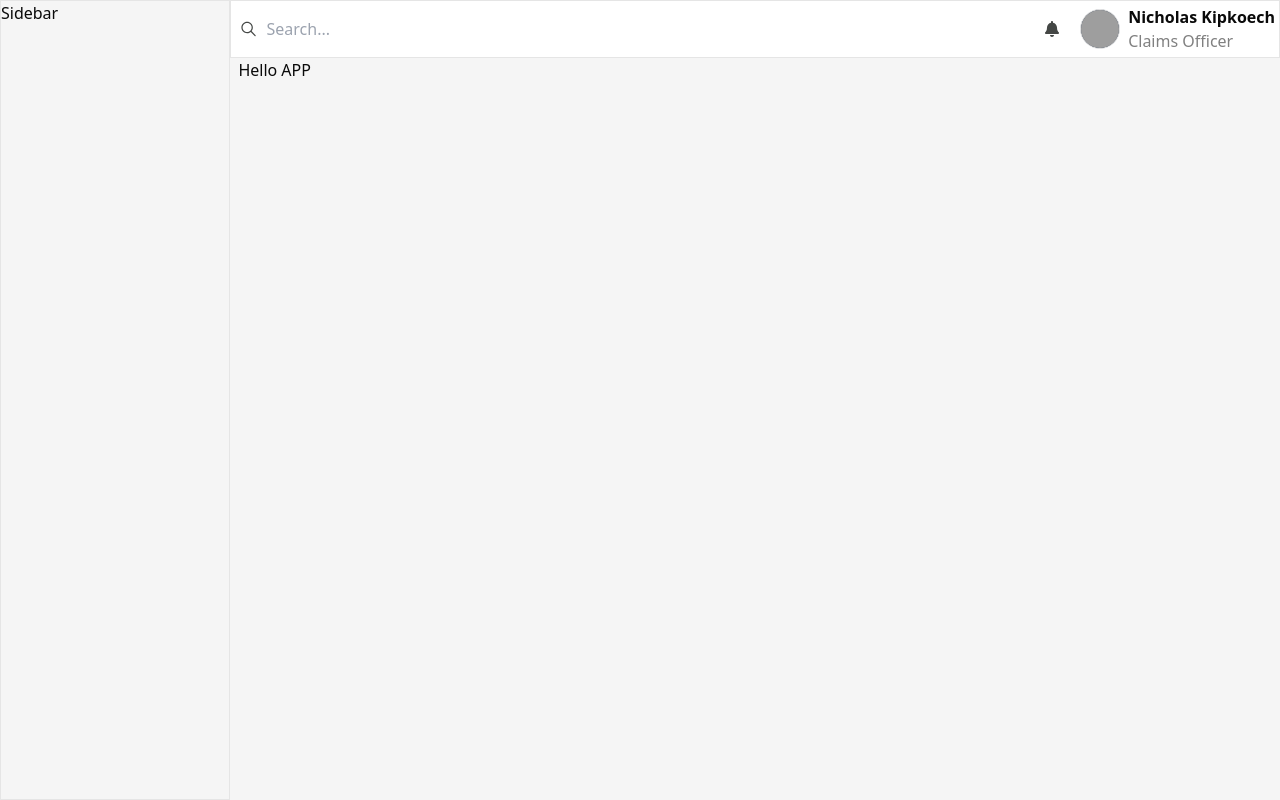
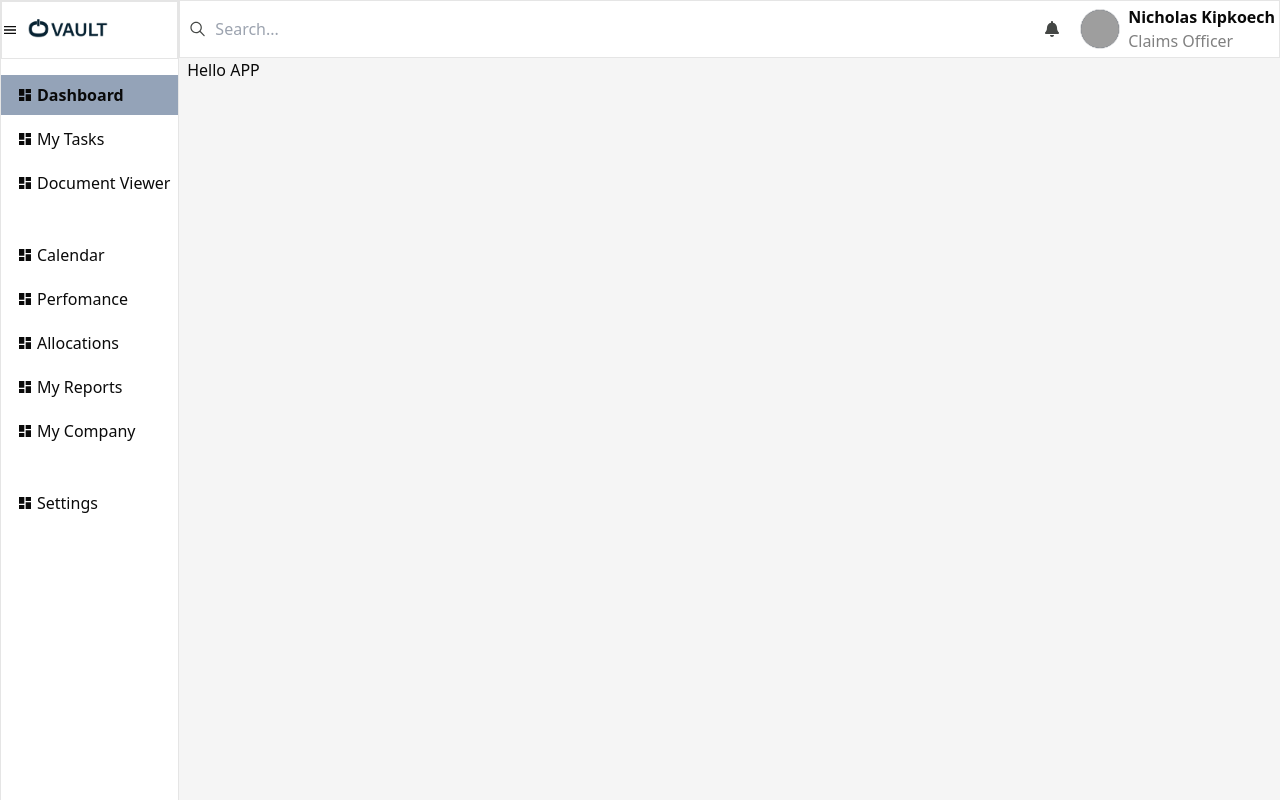
Before and after one commit to Nicholas-Kipkoech/Bima-Vault, a React (Vite) app: page / in a window 1280 px wide. Both pictures are taken after a click on the button "Sign In". Built offline with nearby package versions, Linux system fonts and the light colour scheme; grey boxes are pictures that could not be loaded.

Commit message:
add sidebar

```diff
--- a/src/pages/Layout.tsx
+++ b/src/pages/Layout.tsx
@@ -6,10 +6,10 @@ const Layout = ({ children }: { children: React.ReactNode }) => {
   return (
     <>
       <div className="flex">
-        <div className="w-[18%] h-screen border fixed sm:hidden md:block">
+        <div className="w-[14%] h-screen border fixed sm:hidden md:block">
           <Sidebar />
         </div>
-        <div className="md:w-[82%] sm:w-full flex flex-col md:ml-[18%] sm:ml-0">
+        <div className="md:w-[86%] sm:w-full  flex flex-col md:ml-[14%] sm:ml-0">
           <Navbar />
           <div className="px-2">{children}</div>
         </div>
--- a/src/pages/Sidebar.tsx
+++ b/src/pages/Sidebar.tsx
@@ -1,7 +1,106 @@
-import React from 'react'
+import { IoMdMenu } from 'react-icons/io'
+import { MdDashboard } from 'react-icons/md'
+import { useLocation } from 'react-router-dom'
+import VaultLogo from './../assets/VaultLogo.png'
+
+const MENUS = [
+  {
+    name: 'Dashboard',
+    icon: <MdDashboard />,
+    active: 'home',
+  },
+  {
+    name: 'My Tasks',
+    icon: <MdDashboard />,
+    active: 'tasks',
+  },
+  {
+    name: 'Document Viewer',
+    icon: <MdDashboard />,
+    active: 'document-viewer',
+  },
+  {
+    name: 'Calendar',
+    icon: <MdDashboard />,
+    active: 'calendar',
+  },
+  {
+    name: 'Perfomance',
+    icon: <MdDashboard />,
+    active: 'perfomance',
+  },
+  {
+    name: 'Allocations',
+    icon: <MdDashboard />,
+    active: 'allocations',
+  },
+  {
+    name: 'My Reports',
+    icon: <MdDashboard />,
+    active: 'reports',
+  },
+  {
+    name: 'My Company',
+    icon: <MdDashboard />,
+    active: 'company',
+  },
+  {
+    name: 'Settings',
+    icon: <MdDashboard />,
+    active: 'settings',
+  },
+]
 
 const Sidebar = () => {
-  return <div className="">Sidebar</div>
+  const pathname = useLocation().pathname.replace('/', '')
+
+  return (
+    <div className="bg-white h-screen">
+      <div className="border max-h-[3.6rem] bg-white flex items-center">
+        <IoMdMenu />
+        <img src={VaultLogo} height={80} width={100} />
+      </div>
+      <div className="flex items-center flex-col justify-center gap-1 mt-4">
+        {MENUS.slice(0, 3).map((menu, idx) => (
+          <div
+            className={`flex items-center gap-1 w-full pl-4 h-10 cursor-pointer ${
+              pathname === menu.active ? 'bg-slate-400 font-bold' : ''
+            }  `}
+            key={idx}
+          >
+            <div>{menu.icon}</div>
+            <span>{menu.name}</span>
+          </div>
+        ))}
+      </div>
+      <div className="flex items-center flex-col justify-center gap-1 mt-8">
+        {MENUS.slice(3, 8).map((menu, idx) => (
+          <div
+            className={`flex items-center gap-1 w-full pl-4 h-10 cursor-pointer  ${
+              pathname === menu.active ? 'bg-slate-400 font-bold' : ''
+            }  `}
+            key={idx}
+          >
+            <div>{menu.icon}</div>
+            <span>{menu.name}</span>
+          </div>
+        ))}
+      </div>
+      <div className="flex items-center flex-col justify-center gap-1 mt-8">
+        {MENUS.slice(8).map((menu, idx) => (
+          <div
+            className={`flex items-center gap-1 w-full pl-4 h-10 cursor-pointer  ${
+              pathname === menu.active ? 'bg-slate-400 font-bold' : ''
+            }  `}
+            key={idx}
+          >
+            <div>{menu.icon}</div>
+            <span>{menu.name}</span>
+          </div>
+        ))}
+      </div>
+    </div>
+  )
 }
 
 export default Sidebar
```
